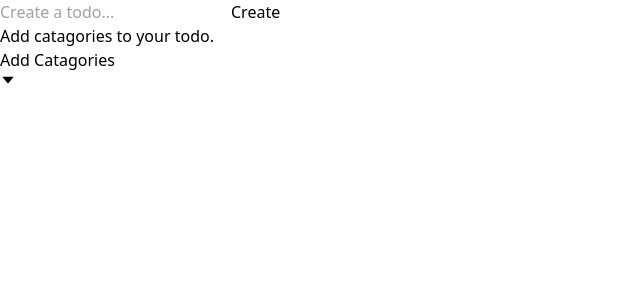
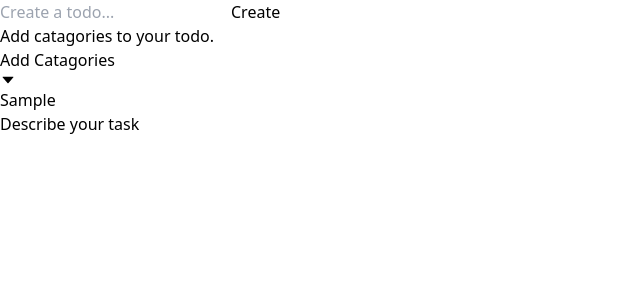
Before and after one commit to Sizimon/REACT-TODO-APP, a React (Vite) app in the folder todo-app/: page / in a window 1280 px wide. Both pictures are taken after typing "Sample" into the empty fields and a click on the button "Create". Shown: the top 300 px of the page, without its empty margins (0-640 px from the left). Built offline with nearby package versions, Linux system fonts and the light colour scheme.

Commit message:
Add: Displaying the todo items in the todo list. WORKING ON: Adding functionality to add descriptions to the todos.

```diff
--- a/todo-app/src/components/TodoItem.jsx
+++ b/todo-app/src/components/TodoItem.jsx
@@ -1,8 +1,14 @@
-export default function TodoItem ({ todo }) {
+export default function TodoItem ({ task, editTask }) {
     return (
-        <div className="col-span-2">
-            <h2>{todo}</h2>
-
+        <div className="col-span-4">
+            <h2>{task.task}</h2>
+            {task.description ? <p>{task.description}</p> : (
+                <button
+                onClick={() => editTask(task.id)}
+                className="bg-slate-600 hover:bg-slate-900 text-white font-bold px-2 py-1 m-1 rounded-2xl">
+                    Describe your task
+                </button>
+            )}
         </div>
     )
 }
--- a/todo-app/src/components/TodoList.jsx
+++ b/todo-app/src/components/TodoList.jsx
@@ -1,11 +1,23 @@
-import { useState } from "react"
 import TodoItem from "./TodoItem"
 
-export default function TodoList() {
+export default function TodoList( {todos, setTodos} ) {
+
+    function editTask(id) {
+        setTodos(todos.map(todo => todo.id === id ? (
+            {...todo, isEditing: !todo.isEditing}
+        ) : todo
+        )) // UNFINISHED
+    }
 
     return (
         <div className="grid grid-cols-4 gap-4">
-            <TodoItem  />
+            {todos.map((todo, index) => (
+                <TodoItem
+                key={index}
+                task={todo}
+                editTask={editTask}
+                />
+            ))}
         </div>
     )
 }
--- a/todo-app/src/components/TodoWrapper.jsx
+++ b/todo-app/src/components/TodoWrapper.jsx
@@ -1,6 +1,7 @@
 import {useState} from "react"
 import Navigation from "./Navigation"
-import { v4 as uuidv4 } from 'uuid'
+import TodoList from "./TodoList";
+import { v4 as uuidv4 } from 'uuid' // Used as a unique identifier for each todo item
 uuidv4();
 
 
@@ -10,15 +11,18 @@ export default function TodoWrapper() {
     function createTodo(todo) {
         setTodos([...todos,
             {id: uuidv4(),
-            task: todo,
-            completed: false,
-            isEditing: false
+            task: todo, // This will be used to display the users input task
+            description: '', // This will be used to describe the task
+            catagory: false, // This will be used to filter todos by catagory
+            completed: false, // This will be used to mark a task as completed or in progress
+            isEditing: false // This will be state to determine if a task is being edited
             }])
     }
 
     return (
         <>
             <Navigation createTodo={createTodo}/>
+            <TodoList todos={todos} setTodos={setTodos}/>
         </>
     )
 }
```
